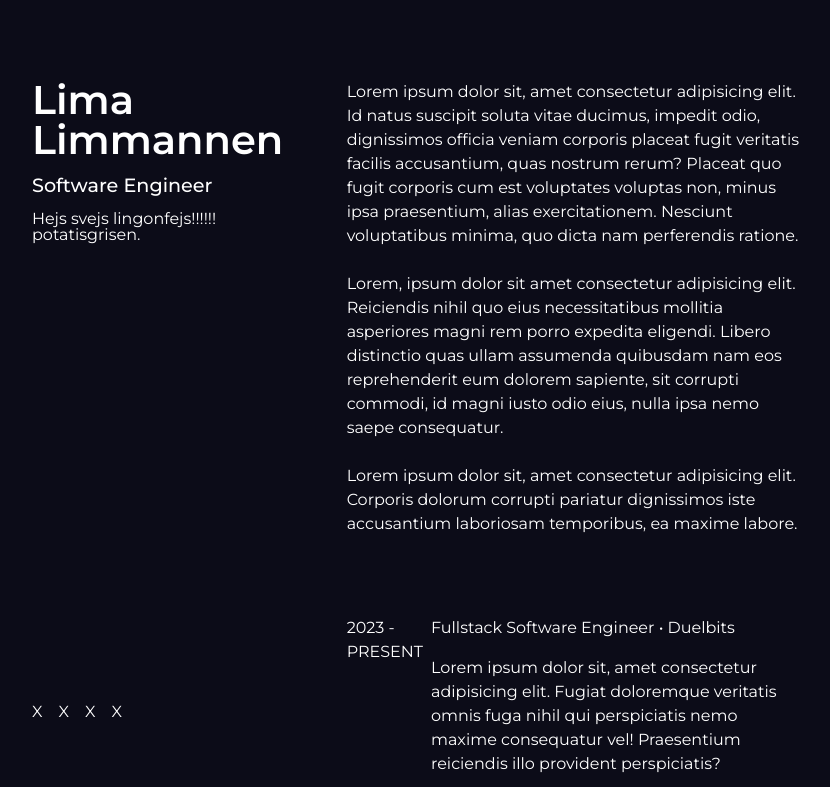
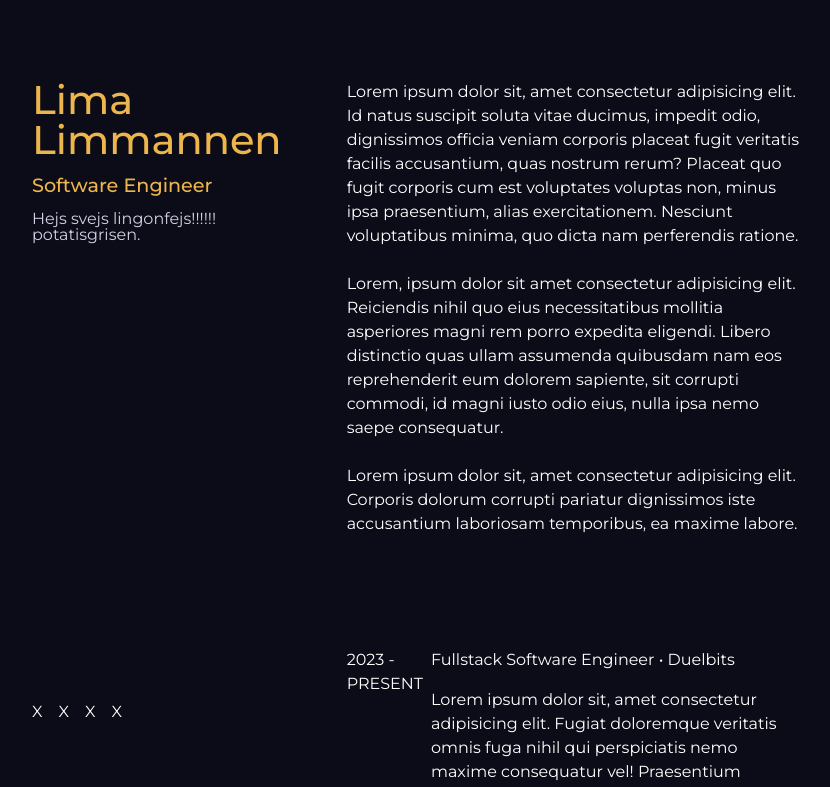
Before and after one commit to FrostemanNeogard/portfolio, a React (Vite) app: page / in a window 1280 px wide. Shown: the top 787 px of the page, without its empty margins (224-1054 px from the left). Built offline with nearby package versions, Linux system fonts and the light colour scheme; a web font is replaced by a local one.

Commit message:
Improve styling

```diff
--- a/src/components/homePage/styled.ts
+++ b/src/components/homePage/styled.ts
@@ -3,9 +3,7 @@ import styled from "styled-components";
 export const Main = styled.main`
   display: flex;
   column-gap: 5vmin;
-
   height: fit-content;
-
   > div {
     flex: 1;
   }
@@ -23,17 +21,19 @@ export const LeftContent = styled.div`
   padding: 10vh 0;
   height: 80vh;
   row-gap: 1rem;
-
   h1 {
     font-size: 2.5rem;
-    font-weight: 600;
+    font-weight: 500;
+    color: ${(props) => props.theme.secondary};
   }
   h2 {
     font-size: 1.2rem;
     font-weight: 500;
+    color: ${(props) => props.theme.secondary};
   }
   p {
     font-weight: 400;
+    color: ${(props) => props.theme.secondaryText};
   }
 `;
 
@@ -46,7 +46,7 @@ export const SocialIcons = styled.div`
 
 export const RightContent = styled.div`
   display: grid;
-  row-gap: 5rem;
+  row-gap: 7rem;
   padding: 10vh 0;
   line-height: 150%;
 `;
```
